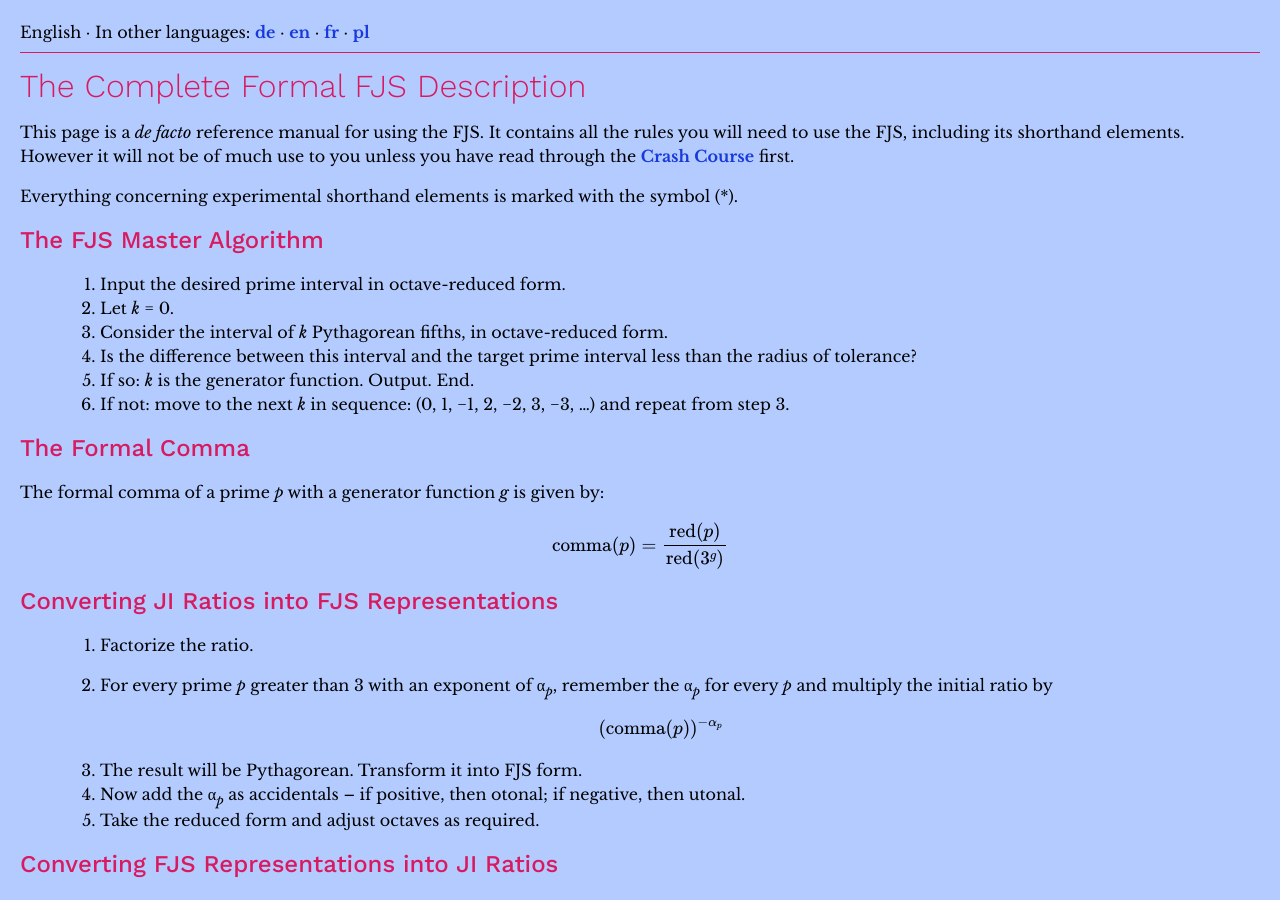
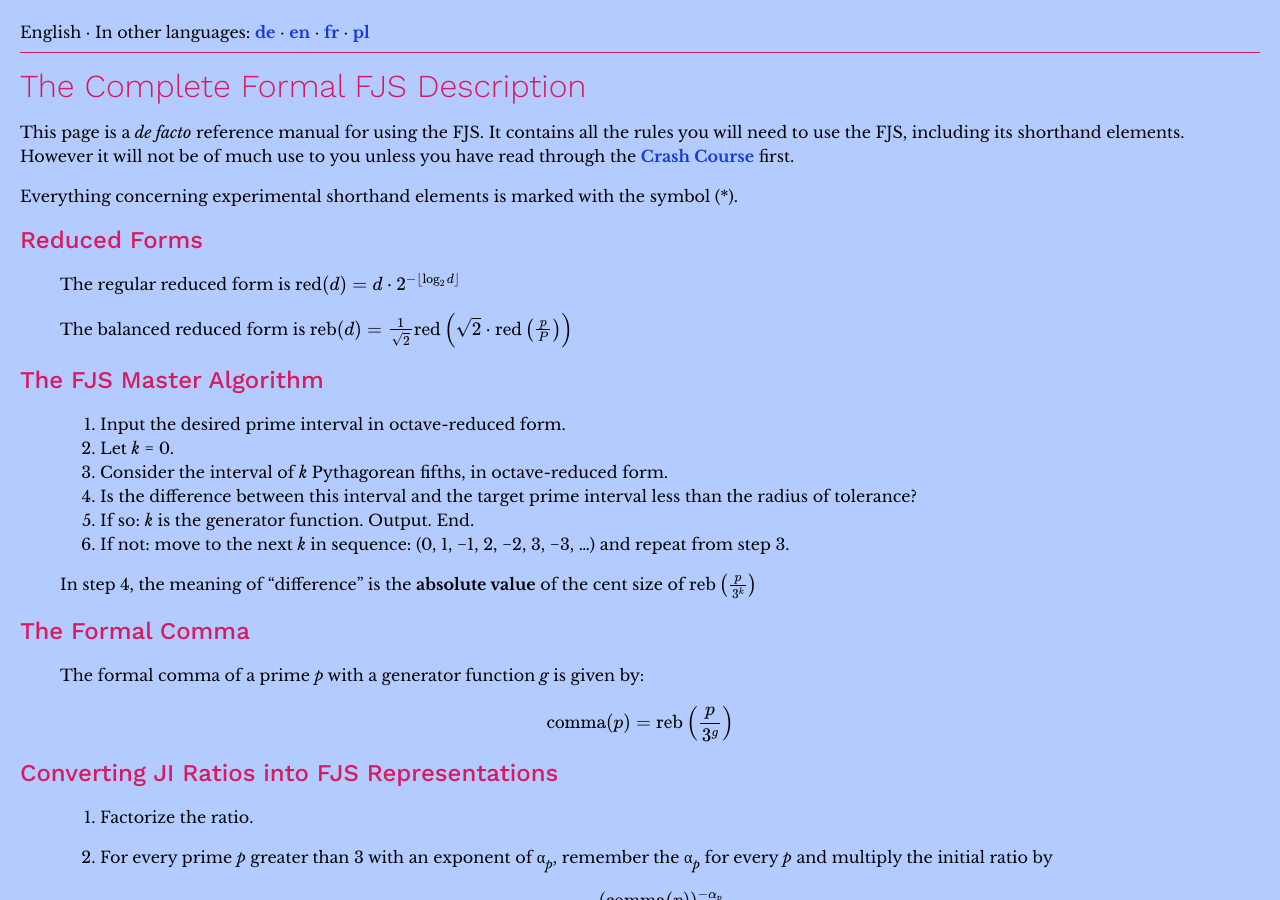
Before and after one commit to misotanni/misotanni.github.io, a Jekyll site: the page built from fjs/en/rules.md, in a window 1280 px wide and 900 px high. Built offline with Jekyll 4.4.1, drawn with Linux system fonts in a browser that asks for light colours; our own code applies the rules of GitHub Pages for plain Markdown files; formulas are drawn with MathJax 3.

Commit message:
rules updated

```diff
--- a/fjs/en/rules.md
+++ b/fjs/en/rules.md
@@ -3,6 +3,12 @@
 This page is a *de facto* reference manual for using the FJS. It contains all the rules you will need to use the FJS, including its shorthand elements. However it will not be of much use to you unless you have read through the [Crash Course](crash.html) first.
 
 Everything concerning experimental shorthand elements is marked with the symbol (\*).
+
+## Reduced Forms
+
+> The regular reduced form is $$\text{red}(d)=d \cdot 2^{-\lfloor\log_2 d\rfloor}$$
+>
+> The balanced reduced form is $$\text{reb}(d)=\frac{1}{\sqrt{2}} \text{red}\left( \sqrt{2} \cdot \text{red}\left( \frac{p}{P} \right) \right)$$
 
 ## The FJS Master Algorithm
 
@@ -12,12 +18,14 @@ Everything concerning experimental shorthand elements is marked with the symbol
 > 4. Is the difference between this interval and the target prime interval less than the radius of tolerance?
 > 5. If so: *k* is the generator function. Output. End.
 > 6. If not: move to the next *k* in sequence: (0, 1, −1, 2, −2, 3, −3, ...) and repeat from step 3.
+>
+> In step 4, the meaning of "difference" is the **absolute value** of the cent size of $$\text{reb}\left( \frac{p}{3^k} \right)$$
 
 ## The Formal Comma
 
-The formal comma of a prime *p* with a generator function *g* is given by:
-
-$$\text{comma} (p)=\frac{\text{red} (p)}{\text{red} (3^g)}$$
+> The formal comma of a prime *p* with a generator function *g* is given by:
+>
+> $$\text{comma} (p)=\text{reb}\left( \frac{p}{3^g} \right)$$
 
 ## Converting JI Ratios into FJS Representations
 
```
Also changed, not shown: fjs/de/rules.md (+8 -2 lines), fjs/fr/rules.md (+8 -2 lines).
